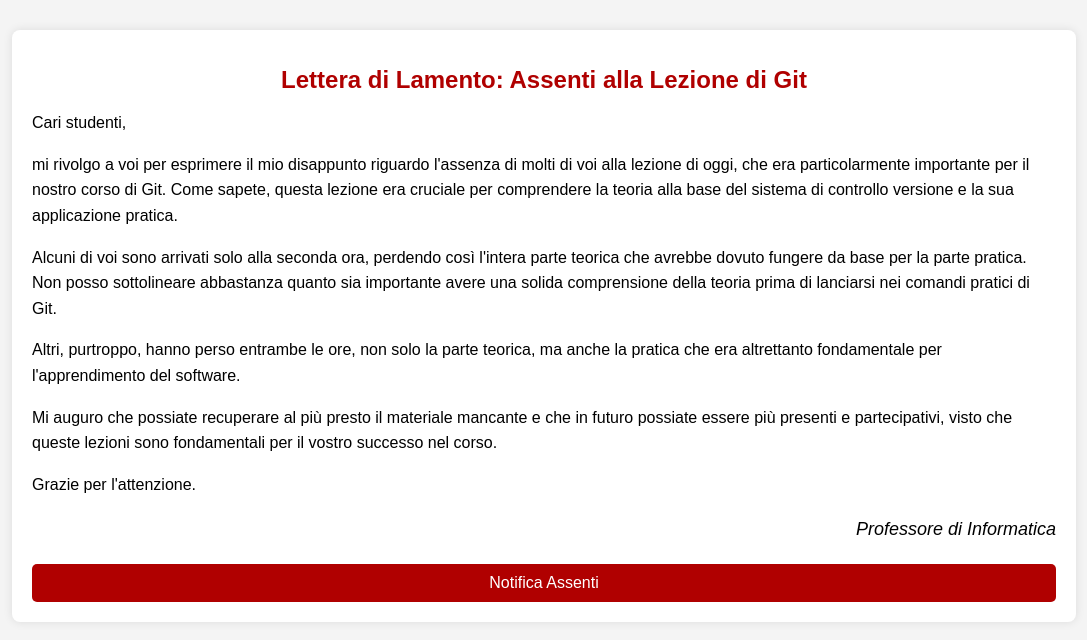
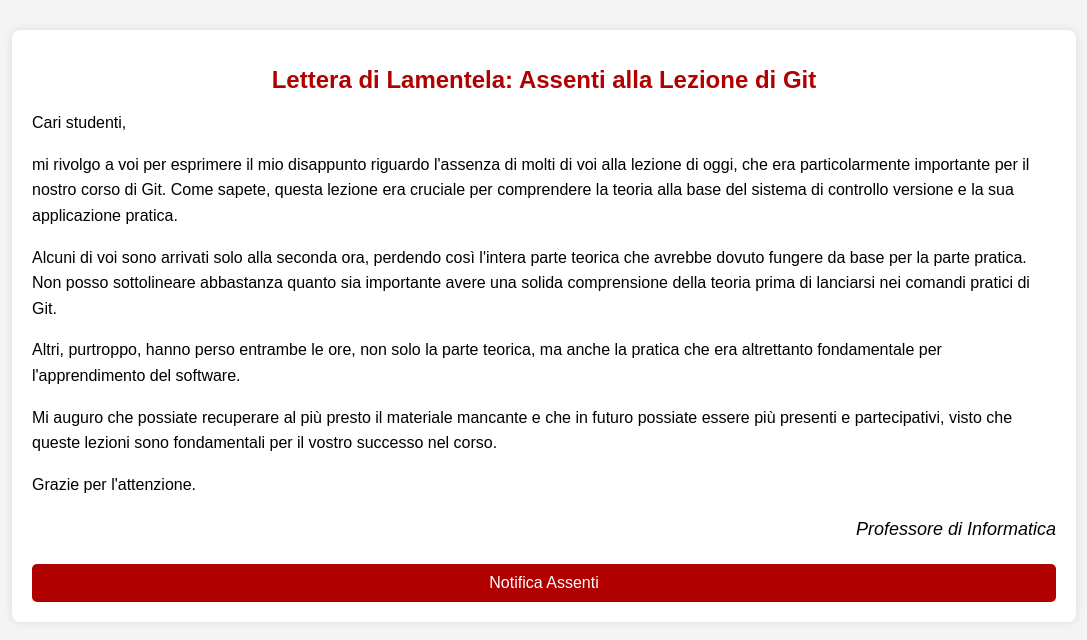
Before and after one commit to fily1212/5e-lettera, a plain HTML site: page index.html in a window 1280 px wide. Shown: the whole page, without its empty margins (96-1183 px from the left). Drawn offline with Linux system fonts and the light colour scheme.

Commit message:
cambiata parola

```diff
--- a/index.html
+++ b/index.html
@@ -8,7 +8,7 @@
 </head>
 <body>
     <div class="lettera-container">
-        <h1>Lettera di Lamento: Assenti alla Lezione di Git</h1>
+        <h1>Lettera di Lamentela: Assenti alla Lezione di Git</h1>
         <p>Cari studenti,</p>
         <p>mi rivolgo a voi per esprimere il mio disappunto riguardo l'assenza di molti di voi alla lezione di oggi, che era particolarmente importante per il nostro corso di Git. Come sapete, questa lezione era cruciale per comprendere la teoria alla base del sistema di controllo versione e la sua applicazione pratica.</p>
 
```
